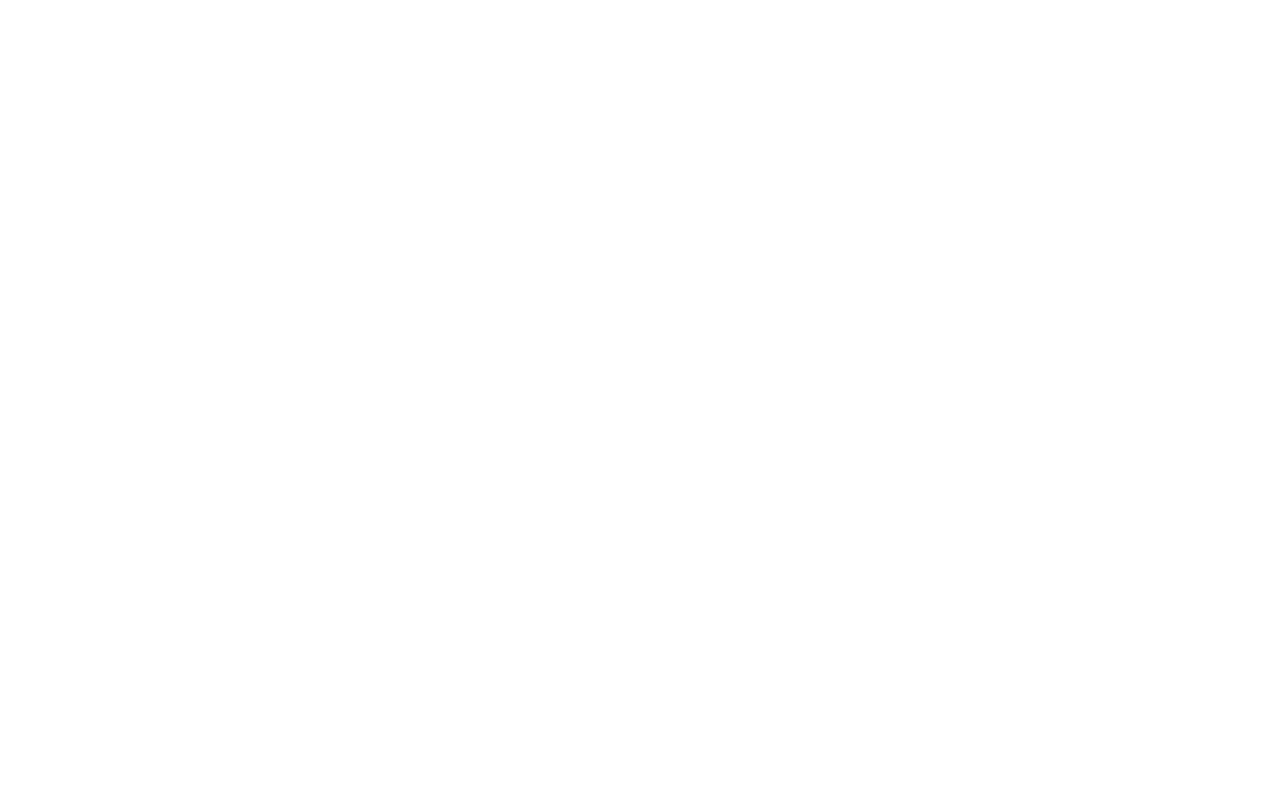
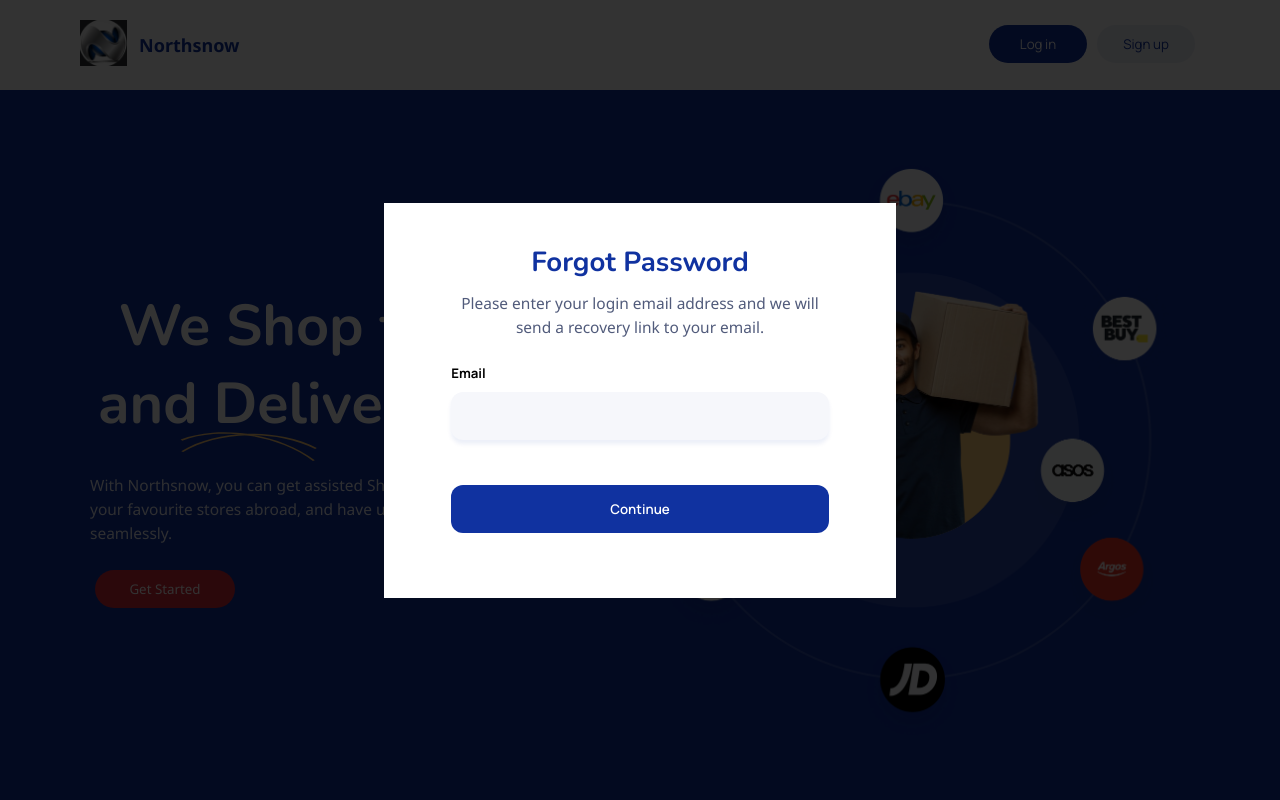
Before and after one commit to grace22411/Thefen, a React (Create React App) app: page /forgotpassword in a window 1280 px wide. Shown: the top 800 px of the page. Built offline with nearby package versions, Linux system fonts and the light colour scheme.

Commit message:
update pages

```diff
--- a/src/index.tsx
+++ b/src/index.tsx
@@ -1,7 +1,7 @@
 import React from 'react';
 import ReactDOM from 'react-dom';
 import './index.scss';
-import {Home,Login} from './pages'
+import {Home,Login,ForgotPassword,NewPassword} from './pages'
 import reportWebVitals from './reportWebVitals';
 import {BrowserRouter as Router,Route,Switch} from 'react-router-dom';
 
@@ -9,8 +9,10 @@
 const routing = (
   <Router>
      <Switch>
-          {/* <Route path="/" component = {Home}/> */}
+        <Route exact path="/" component = {Home}/>
           <Route path='/login' component={Login}/>
+          <Route path='/forgotpassword' component={ForgotPassword}/>
+          <Route path='/newpassword' component={NewPassword}/>
       </Switch>
   </Router>
 )
--- /dev/null
+++ b/src/pages/ForgotPassword/ForgotPassword.tsx
@@ -0,0 +1,37 @@
+import React from 'react';
+import { Home } from '../Home/Home';
+import  {InputBox} from '../../components';
+import {CustomButton,FlexContainer, Header3, ParagraphText} from '../../styles';
+import '../Login/login.scss';
+import {Colors} from '../../styles';
+
+
+export const ForgotPassword = () => {
+    return (
+        <div className='login-container'>
+            <div className='login-home-container'>
+                <Home/>
+            </div>
+             <div className='login-form-container'>
+                <div className='login-form'>
+                <FlexContainer className='login-content' flexDirection='column' >
+                    <div className='login-content-header login-content-div'>
+                        <Header3 fontSize='2.3rem' className='login-welcome-title' color={Colors.blueColor} >Forgot Password </Header3>
+                        <ParagraphText className='login_p_text' fontColor={Colors.lighterGrey}>Please enter your login email address and we will send a recovery link to your email.</ParagraphText>
+                    </div>
+                    <div className='login-form-display login-content-form login-content-div'>
+                            <InputBox labelText='Email' inputType='text'/>
+
+
+                    </div>
+                    <div className='login-content-button login-content-div'>
+                            <CustomButton bgColor={Colors.blueColor}>Continue</CustomButton>
+                    </div>
+
+                </FlexContainer>
+
+                </div>
+            </div>
+        </div>
+    )
+}
--- a/src/pages/Login/login.scss
+++ b/src/pages/Login/login.scss
@@ -63,7 +63,7 @@
 
 .login-content{
     background-color: #fff;
-    padding: 20px;
+    padding: 40px 20px;
 
     @include mobile-phones{
         padding:15px;
--- /dev/null
+++ b/src/pages/NewPassword/NewPassword.tsx
@@ -0,0 +1,35 @@
+import React from 'react'
+import { Home } from '../Home/Home';
+import  {InputBox} from '../../components';
+import {CustomButton,FlexContainer, Header3, ParagraphText} from '../../styles';
+import '../Login/login.scss';
+import {Colors} from '../../styles';
+
+ export const NewPassword = () => {
+    return (
+        <div className='login-container'>
+            <div className='login-home-container'>
+                <Home/>
+            </div>
+            <div className='login-form-container'>
+                <div className='login-form'>
+                <FlexContainer className='login-content' flexDirection='column' >
+                    <div className='login-content-header login-content-div'>
+                        <Header3 fontSize='2.3rem' className='login-welcome-title' color={Colors.blueColor} >Forgot Password </Header3>
+                        <ParagraphText className='login_p_text' fontColor={Colors.lighterGrey}>Please enter your new password below, ensure it is different from the previous one.</ParagraphText>
+                    </div>
+                    <div className='login-form-display login-content-form login-content-div'>
+                            <InputBox labelText='New Password' inputType='password'/>
+                            <InputBox labelText='Confirm Password ' inputType='password'/>
+                    </div>
+                    <div className='login-content-button login-content-div'>
+                            <CustomButton bgColor={Colors.blueColor}>Continue</CustomButton>
+                    </div>
+
+                </FlexContainer>
+
+                </div>
+            </div>
+        </div>
+    )
+}
--- a/src/pages/index.tsx
+++ b/src/pages/index.tsx
@@ -1,7 +1,9 @@
 import  {Home} from './Home/Home';
-import {Login} from './Login/Login'
+import {Login} from './Login/Login';
+import {ForgotPassword} from './ForgotPassword/ForgotPassword';
+import {NewPassword} from './NewPassword/NewPassword'
 
 
 export  {
-    Home,Login
+    Home,ForgotPassword,Login,NewPassword
 }
```
